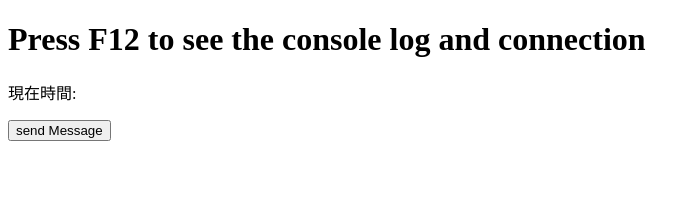
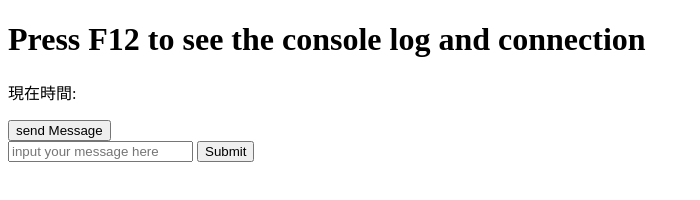
Before and after one commit to alexkkm/websocket, a website: page index.html in a window 1280 px wide. Shown: the whole page, without its empty margins (0-700 px from the left). Drawn offline with Linux system fonts and the light colour scheme.

Commit message:
partly finished of textfield

```diff
--- a/index.html
+++ b/index.html
@@ -14,5 +14,19 @@
 		<p>現在時間:</p>
 		<p id="time"></p>
 		<button onclick="sendMessage()">send Message</button>
+
+		<div class="dialogueDivision"></div>
+
+		<div class="inputDivision">
+			<input
+				type="text"
+				id="inputField"
+				placeholder="input your message here" />
+			<button
+				id="submitText"
+				onclick="newSendMessage()">
+				Submit
+			</button>
+		</div>
 	</body>
 </html>
--- a/index.js
+++ b/index.js
@@ -10,10 +10,13 @@ ws.onopen = () => {
 ws.addEventListener("message", (event) => {
     // translate the "event.data" into JSON format, name as "msg"
     var msg = JSON.parse(event.data);
+
     // identify the message "category"
+    // If it is "system" message,
     if (msg.category == "system") {
         console.log("index: Received message from Websocket Server: " + msg);
     }
+    // If it is "time" message,
     if (msg.category == "time") {
         // save the time from "event.data" as "dataObject"
         var dataObject = msg.info;
@@ -35,6 +38,11 @@ ws.onmessage = (event) => {
 
 /************************************************************************/
 function sendMessage() {
-    console.log("sending message to ws")
+    console.log("index: Sending message to ws")
     ws.send(JSON.stringify({ category: "message", info: "default content of message" }))
 }
+
+function newSendMessage() {
+    let text = document.getElementById("inputField").innerText;
+    console.log(text)
+}
```
Also changed, not shown: webSocketServer.js (+13 -5 lines).
